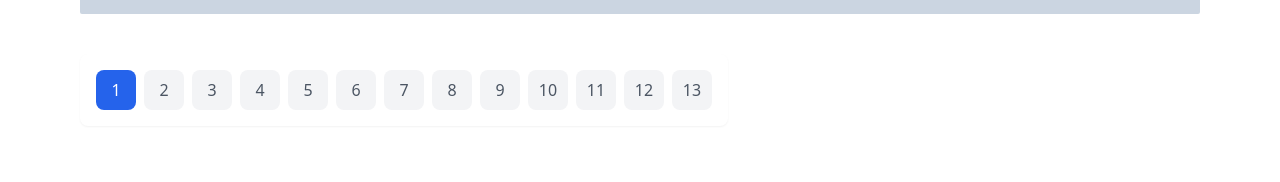
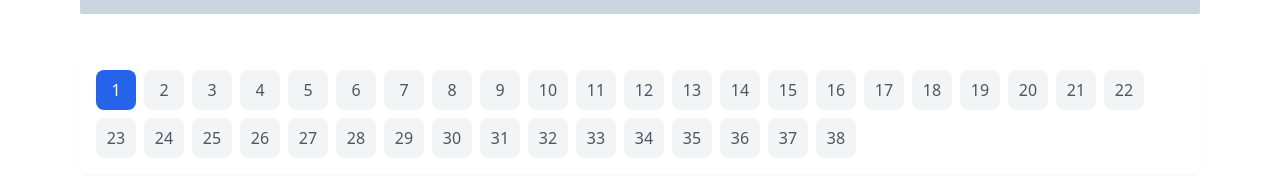
Before and after one commit to Lesuuh/noa-web, a React (Vite) app: page /exam in a window 1280 px wide. Shown: the part 566-748 px from the top of the page. Built offline with nearby package versions, Linux system fonts and the light colour scheme.

Commit message:
update: add new sample questions related to the National Orientation Agency (NOA)

```diff
--- a/src/data/sampleQuestions.ts
+++ b/src/data/sampleQuestions.ts
@@ -150,4 +150,282 @@ export const questions = [
     ],
     correctAnswer: 0,
   },
+  {
+    id: 14,
+    question:
+      "What is the primary mission of the National Orientation Agency (NOA)?",
+    options: [
+      "To promote foreign investments in Nigeria",
+      "To reorient Nigerians on values, patriotism, and national unity",
+      "To regulate the media industry in Nigeria",
+      "To oversee electoral processes in the country",
+    ],
+    correctAnswer: 1,
+  },
+  {
+    id: 15,
+    question:
+      "Who is the current Director-General of the National Orientation Agency (NOA)?",
+    options: [
+      "Garba Abari",
+      "Mohammed Idris",
+      "Lanre Issa-Onilu",
+      "Lai Mohammed",
+    ],
+    correctAnswer: 2,
+  },
+  {
+    id: 16,
+    question:
+      "What is the name of the NOA's gamification platform designed to engage Nigerian youths?",
+    options: ["Learn2Win", "Value Train", "NOA Hackathon", "Youth Connect"],
+    correctAnswer: 0,
+  },
+  {
+    id: 17,
+    question:
+      "Which of the following is NOT a focus area of the National Values Charter promoted by NOA?",
+    options: ["Patriotism", "Honesty", "Entrepreneurship", "Tolerance"],
+    correctAnswer: 2,
+  },
+  {
+    id: 18,
+    question:
+      "What is the name of the NOA's weekly podcast aimed at engaging young Nigerians?",
+    options: [
+      "Matters of Value Podcast (MOVPOD)",
+      "Youth Dialogue Podcast",
+      "National Unity Podcast",
+      "Nigeria Speaks",
+    ],
+    correctAnswer: 0,
+  },
+  {
+    id: 19,
+    question: "The NOA Hackathon Quiz is designed to:",
+    options: [
+      "Promote government policies and programs through interactive learning",
+      "Train government officials on digital skills",
+      "Provide financial grants to entrepreneurs",
+      "Teach coding and programming to students",
+    ],
+    correctAnswer: 0,
+  },
+  {
+    id: 20,
+    question:
+      "Which of the following campaigns was launched by NOA to promote patriotism in the 1980s?",
+    options: [
+      "Change Begins With Me",
+      "Nigeria: Good People, Great Nation",
+      "Andrew, Don’t Check Out",
+      "Value Train to Campus",
+    ],
+    correctAnswer: 2,
+  },
+  {
+    id: 21,
+    question:
+      "The National Orientation Agency operates in how many local government areas across Nigeria?",
+    options: ["36", "774", "500", "1000"],
+    correctAnswer: 1,
+  },
+  {
+    id: 22,
+    question:
+      "What is the theme of the National Values Campus Debate organized by NOA?",
+    options: [
+      '"Building a Better Nigeria Together"',
+      '"Criticising and Dissenting Peacefully while Maintaining Love for One’s Country"',
+      '"Unity in Diversity: Nigeria\'s Strength"',
+      '"The Role of Youths in National Development"',
+    ],
+    correctAnswer: 1,
+  },
+  {
+    id: 23,
+    question:
+      "What is the primary goal of the NOA's Value Train to Campus Initiative?",
+    options: [
+      "To promote entrepreneurship among students",
+      "To foster patriotism and responsible citizenship among Nigerian youths",
+      "To provide scholarships to outstanding students",
+      "To train students in digital marketing",
+    ],
+    correctAnswer: 1,
+  },
+  {
+    id: 24,
+    question:
+      "Which of the following is a key element of active citizenship as promoted by NOA?",
+    options: ["Obedience", "Hard work", "Patriotism", "All of the above"],
+    correctAnswer: 3,
+  },
+  {
+    id: 25,
+    question:
+      "What is the official website of the National Orientation Agency (NOA)?",
+    options: [
+      "www.nigeria.gov.ng",
+      "www.noa.gov.ng",
+      "www.nationalorientationagency.ng",
+      "www.noa.org",
+    ],
+    correctAnswer: 1,
+  },
+  {
+    id: 26,
+    question:
+      "Which of the following is NOT an initiative of the National Orientation Agency (NOA)?",
+    options: [
+      "National Values Charter",
+      "Learn2Win Quiz",
+      "National Youth Service Corps (NYSC)",
+      "Value Train to Campus",
+    ],
+    correctAnswer: 2,
+  },
+  {
+    id: 27,
+    question:
+      "What is the focus of the Federal Government's 'Renewed Hope' initiative, as supported by NOA?",
+    options: [
+      "Economic diversification",
+      "Value reorientation and national unity",
+      "Infrastructure development",
+      "Electoral reforms",
+    ],
+    correctAnswer: 1,
+  },
+  {
+    id: 28,
+    question:
+      "Which of the following is a key strategy used by NOA to reach rural communities?",
+    options: [
+      "Social media campaigns",
+      "Town hall meetings and community engagement",
+      "Television advertisements",
+      "Online webinars",
+    ],
+    correctAnswer: 1,
+  },
+
+  {
+    id: 29,
+    question:
+      "What is the primary mandate of the National Orientation Agency (NOA)?",
+    options: [
+      "To promote cultural festivals in Nigeria",
+      "To educate citizens on government policies and foster national unity",
+      "To organize political campaigns for elected officials",
+      "To regulate the media industry in Nigeria",
+    ],
+    correctAnswer: 1,
+  },
+  {
+    id: 30,
+    question:
+      "Who is the current Director-General of the National Orientation Agency (as of 2025)?",
+    options: [
+      "Garba Abari",
+      "Prof. Tahir Mamman",
+      "Mallam Lanre Issa-Onilu",
+      "Alhaji Lai Mohammed",
+    ],
+    correctAnswer: 2,
+  },
+  {
+    id: 31,
+    question:
+      "What is the theme of the NOA’s flagship program, the National Value Charter?",
+    options: [
+      '"Building a Stronger Economy"',
+      '"7-for-7 National Values Charter"',
+      '"Unity in Diversity"',
+      '"Education for All"',
+    ],
+    correctAnswer: 1,
+  },
+  {
+    id: 32,
+    question: "What is the purpose of the Mobiliser App launched by NOA?",
+    options: [
+      "To provide entertainment for Nigerian youths",
+      "To engage citizens and inform them about government policies and programs",
+      "To track government spending",
+      "To promote tourism in Nigeria",
+    ],
+    correctAnswer: 1,
+  },
+  {
+    id: 33,
+    question:
+      "Which of the following countries has universities whose certificates are recognized in Nigeria?",
+    options: [
+      "Ghana and Kenya",
+      "Benin Republic and Togo",
+      "South Africa and Egypt",
+      "United States and Canada",
+    ],
+    correctAnswer: 1,
+  },
+  {
+    id: 34,
+    question: "What is the focus of the National Education Data System (NEDS)?",
+    options: [
+      "To monitor the performance of private schools",
+      "To create a comprehensive database of schools, students, and teachers in Nigeria",
+      "To promote international scholarships for Nigerian students",
+      "To regulate the curriculum of tertiary institutions",
+    ],
+    correctAnswer: 1,
+  },
+  {
+    id: 35,
+    question:
+      "What is the purpose of the 'Entries' feature in the Mobiliser App?",
+    options: [
+      "To allow citizens to submit issues, feedback, and ideas to the government",
+      "To register for government employment opportunities",
+      "To access free educational resources",
+      "To report crimes anonymously",
+    ],
+    correctAnswer: 0,
+  },
+  {
+    id: 36,
+    question:
+      "What solution was proposed to address the skills gap among Nigerian youths, as mentioned in the Explainer 22nd Edition?",
+    options: [
+      "Increasing the number of universities",
+      "Integrating skill acquisition programs into the school curriculum",
+      "Offering free tertiary education",
+      "Providing monthly stipends for unemployed youths",
+    ],
+    correctAnswer: 1,
+  },
+  {
+    id: 37,
+    question:
+      "What is the purpose of the NOA’s Learn2Win gamification initiative?",
+    options: [
+      "To provide entertainment for students",
+      "To educate citizens about government policies through interactive quizzes",
+      "To promote sports and physical fitness",
+      "To encourage online gaming among Nigerian youths",
+    ],
+    correctAnswer: 1,
+  },
+  {
+    id: 38,
+    question:
+      "What is the role of CLHEEAN, the NOA’s AI-powered virtual assistant?",
+    options: [
+      "To provide entertainment content",
+      "To verify information and answer questions about government policies",
+      "To manage NOA’s social media accounts",
+      "To translate documents into Nigerian languages",
+    ],
+    correctAnswer: 1,
+  },
 ];
```
